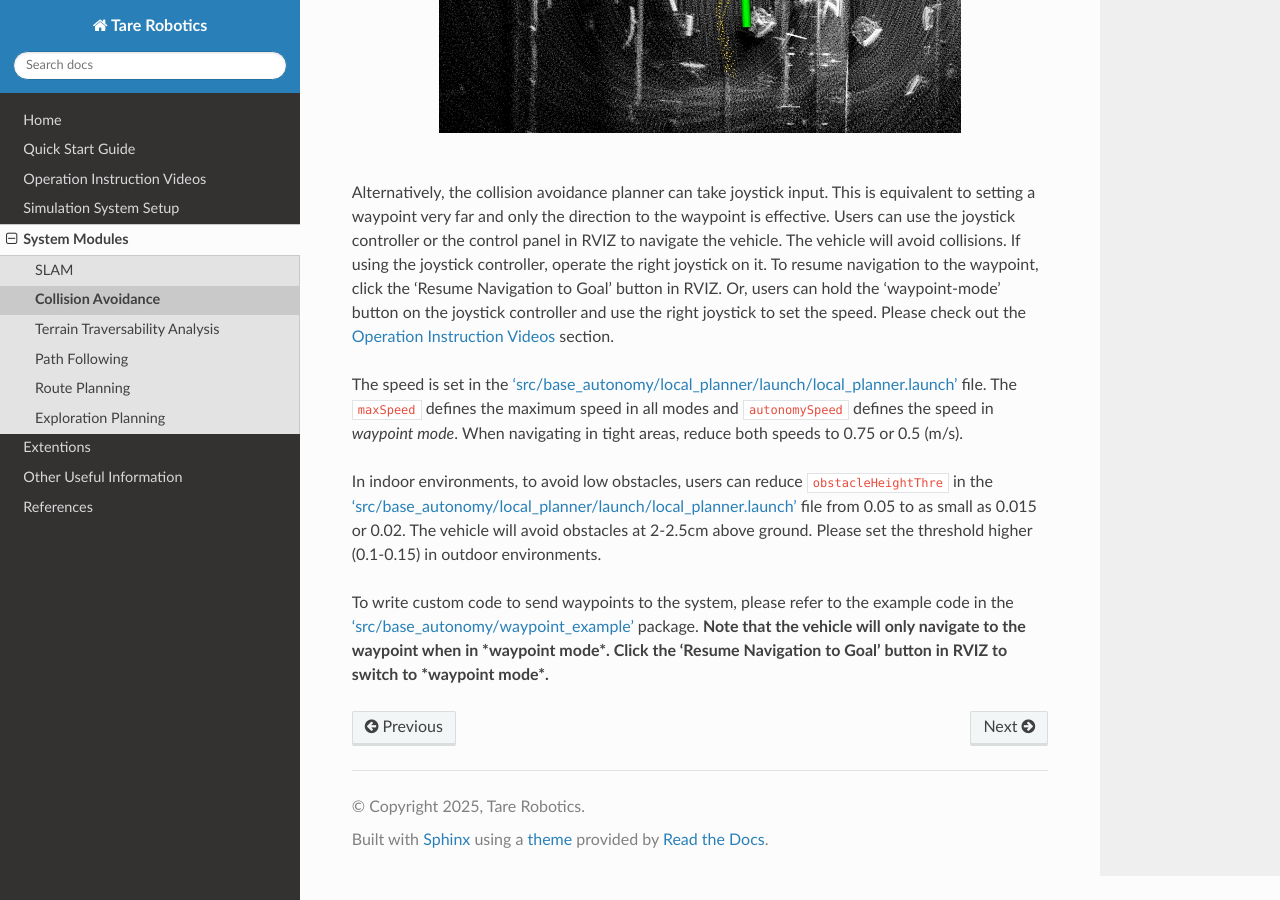
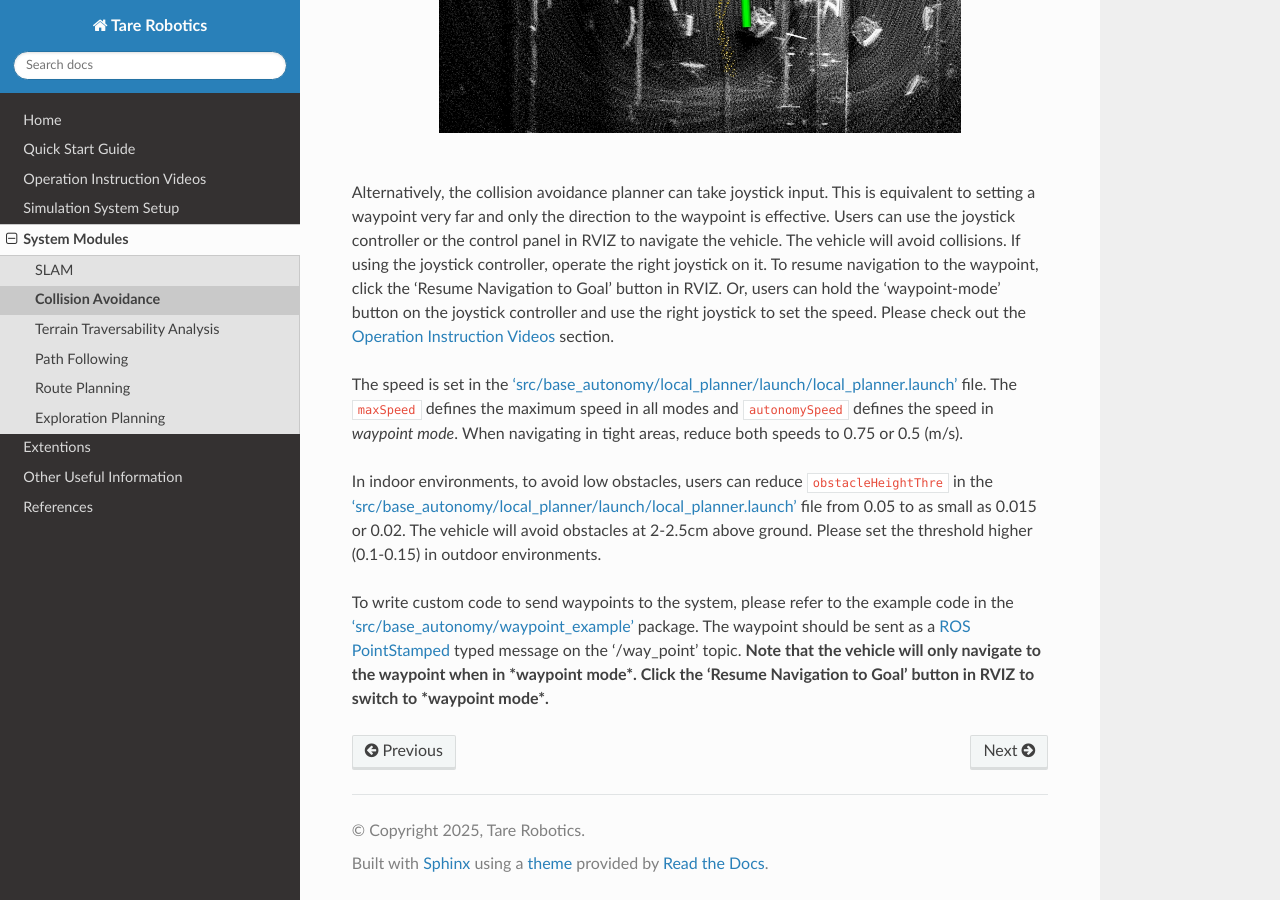
Before and after one commit to caochao39/tarerobotics, a Sphinx documentation site: the page built from docs/source/system_modules/collision_avoidance.rst, in a window 1280 px wide and 900 px high, scrolled down 731 px. Built offline with Sphinx 7.4.7 and the Read the Docs theme 3.1.0, drawn with Linux system fonts in a browser that asks for light colours.

Commit message:
Update collision_avoidance.rst

```diff
--- a/docs/source/system_modules/collision_avoidance.rst
+++ b/docs/source/system_modules/collision_avoidance.rst
@@ -17,4 +17,4 @@ The speed is set in the `'src/base_autonomy/local_planner/launch/local_planner.l
 
 In indoor environments, to avoid low obstacles, users can reduce ``obstacleHeightThre`` in the `'src/base_autonomy/local_planner/launch/local_planner.launch' <https://github.com/jizhang-cmu/autonomy_stack_mecanum_wheel_platform/blob/jazzy/src/base_autonomy/local_planner/launch/local_planner.launch>`_ file from 0.05 to as small as 0.015 or 0.02. The vehicle will avoid obstacles at 2-2.5cm above ground. Please set the threshold higher (0.1-0.15) in outdoor environments.
 
-To write custom code to send waypoints to the system, please refer to the example code in the `'src/base_autonomy/waypoint_example' <https://github.com/jizhang-cmu/autonomy_stack_mecanum_wheel_platform/tree/jazzy/src/base_autonomy/waypoint_example>`_ package. **Note that the vehicle will only navigate to the waypoint when in *waypoint mode*. Click the 'Resume Navigation to Goal' button in RVIZ to switch to *waypoint mode*.**
+To write custom code to send waypoints to the system, please refer to the example code in the `'src/base_autonomy/waypoint_example' <https://github.com/jizhang-cmu/autonomy_stack_mecanum_wheel_platform/tree/jazzy/src/base_autonomy/waypoint_example>`_ package. The waypoint should be sent as a `ROS PointStamped <https://docs.ros2.org/foxy/api/geometry_msgs/msg/PointStamped.html>`_ typed message on the '/way_point' topic. **Note that the vehicle will only navigate to the waypoint when in *waypoint mode*. Click the 'Resume Navigation to Goal' button in RVIZ to switch to *waypoint mode*.**
```
